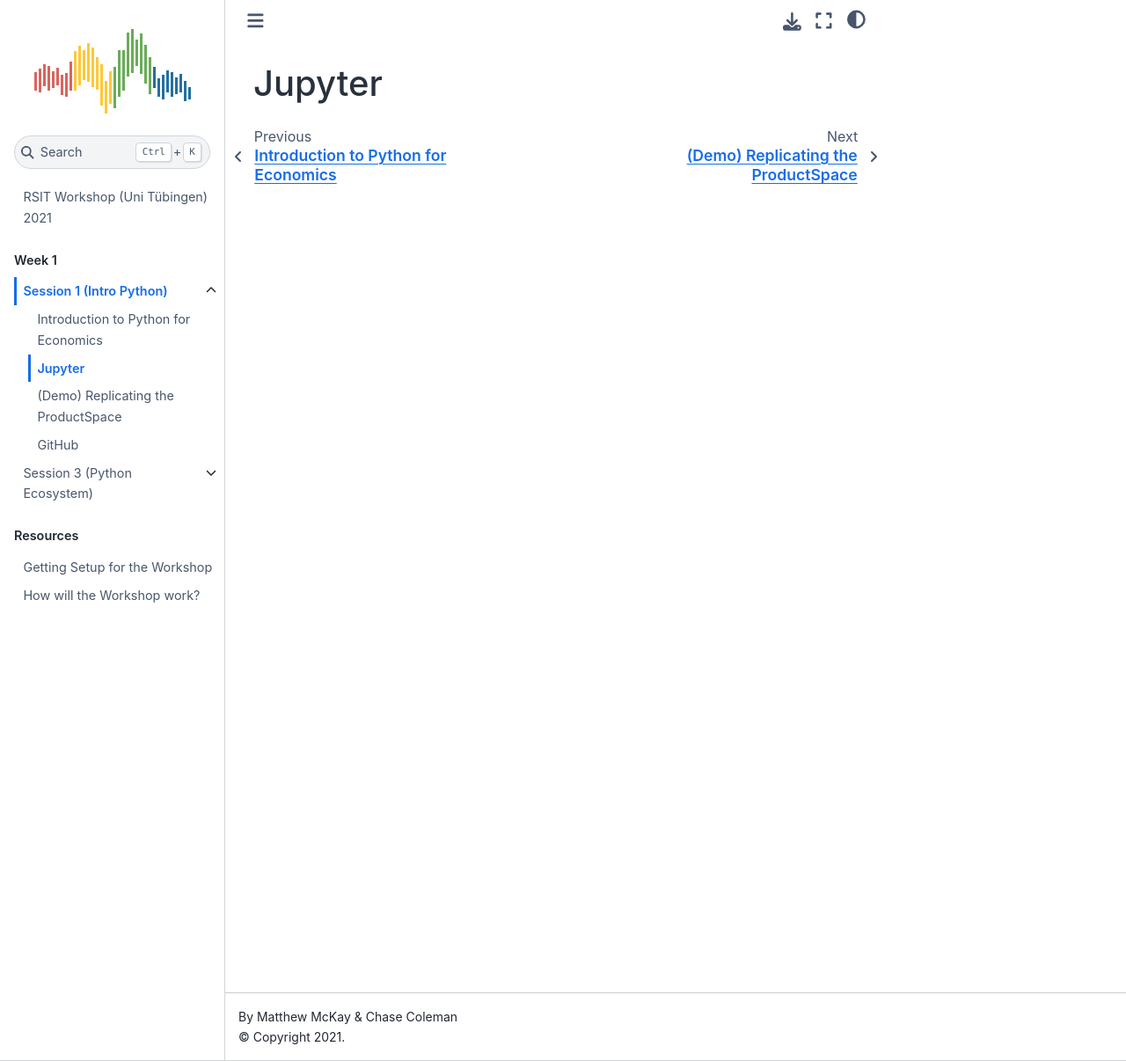
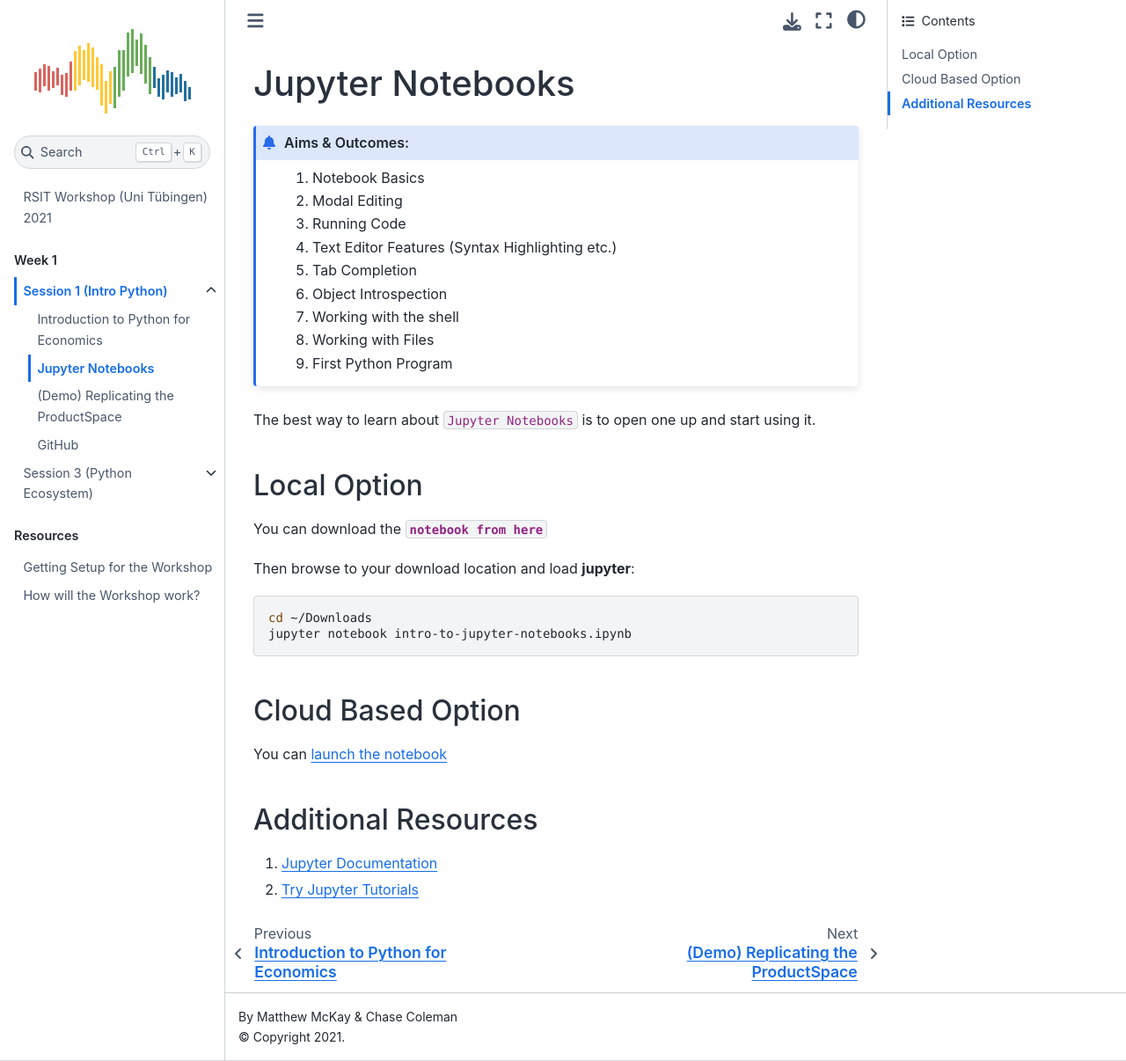
Before and after one commit to QuantEcon/2021-workshop-rsit, a Jupyter Book: the page built from website/week1/session1/jupyter-intro.md, in a window 1280 px wide and 1206 px high. Shown: the whole window at 88% size. Built offline with Jupyter Book 1.0.4 settings and Sphinx 7.4.7 and the Sphinx Book theme 1.1.4, drawn with Linux system fonts in a browser that asks for light colours.

Commit message:
update admonition titles and add intro jupyter notebook

````diff
--- a/website/week1/session1/jupyter-intro.md
+++ b/website/week1/session1/jupyter-intro.md
@@ -1,2 +1,36 @@
 (session1/jupyter)=
-# Jupyter
+# Jupyter Notebooks
+
+```{admonition} Aims & Outcomes:
+1. Notebook Basics
+1. Modal Editing
+1. Running Code
+1. Text Editor Features (Syntax Highlighting etc.)
+1. Tab Completion
+1. Object Introspection
+1. Working with the shell
+1. Working with Files
+1. First Python Program
+```
+
+The best way to learn about `Jupyter Notebooks` is to open one up and start using it.
+
+## Local Option
+
+You can download the {download}`notebook from here <../../../notebooks/session1/intro-to-jupyter-notebooks.ipynb>`
+
+Then browse to your download location and load **jupyter**:
+
+```bash
+cd ~/Downloads
+jupyter notebook intro-to-jupyter-notebooks.ipynb
+```
+
+## Cloud Based Option
+
+You can [launch the notebook](https://mybinder.org/v2/gh/QuantEcon/2021-workshop-rsit/main?filepath=notebooks%2Fsession1%2Fintro-to-jupyter-notebooks.ipynb)
+
+## Additional Resources
+
+1. [Jupyter Documentation](http://jupyter.readthedocs.org/en/latest/index.html)
+1. [Try Jupyter Tutorials](https://try.jupyter.org/)
````
Also changed, not shown: website/week1/session1/demo-science-2007.md (+1 -1 lines), website/week1/session1/python-for-economics.md (+1 -1 lines), website/week1/session1/schedule.md (+2 -3 lines), 1 other file.
